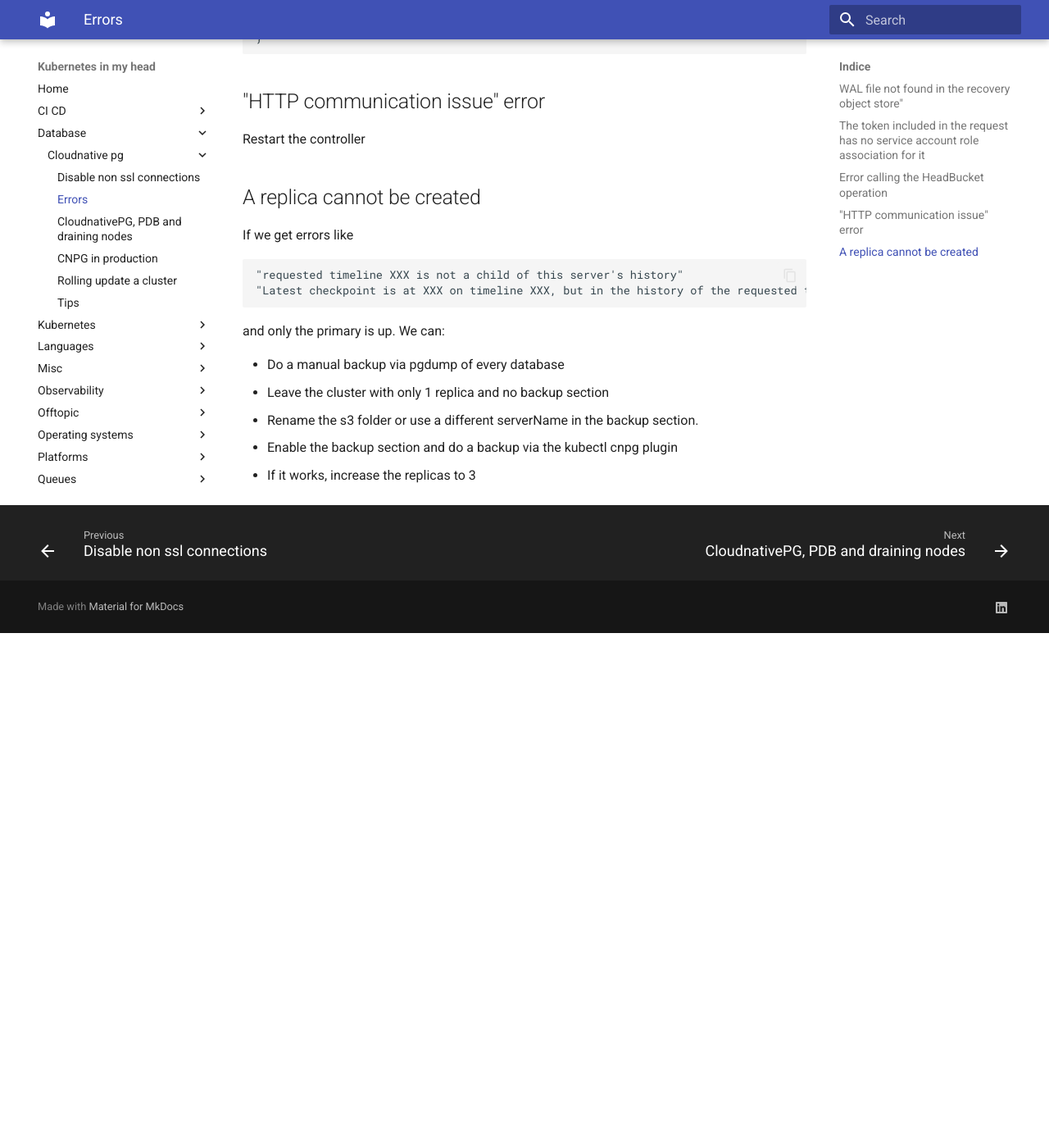
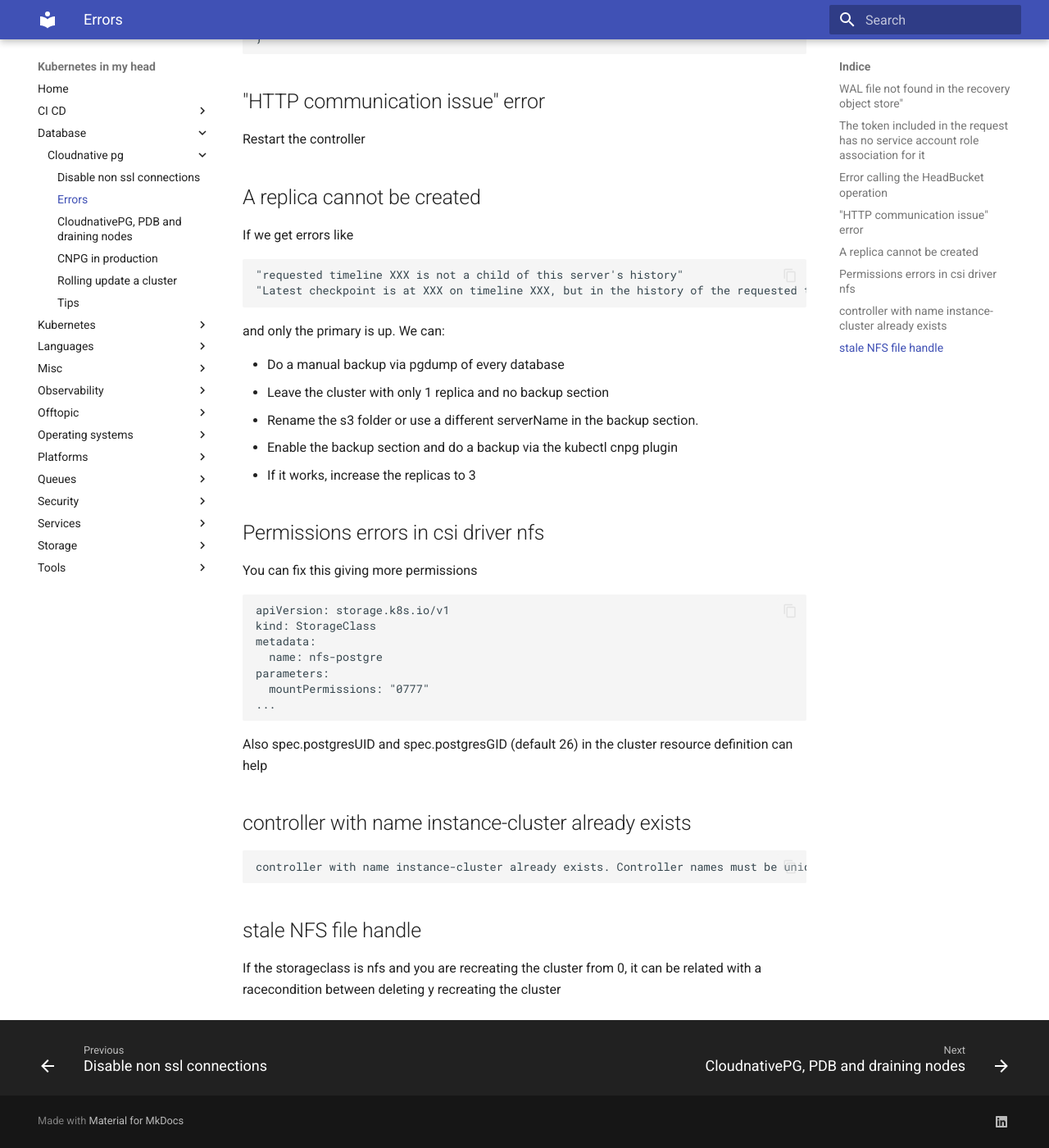
Before and after one commit to jorgelon/kubernetesinmyhead.net, an MkDocs documentation site: the page built from docs/database/cloudnative-pg/errors.md, in a window 1280 px wide and 1400 px high, scrolled down 1110 px. Shown: the whole window at 82% size. Built offline with MkDocs 1.6.1 and Material for MkDocs 9.7.7, drawn with Linux system fonts in a browser that asks for light colours; before the commit the page ends 1882 px from its top, so only the background shows below that.

Commit message:
add more errors

````diff
--- a/docs/database/cloudnative-pg/errors.md
+++ b/docs/database/cloudnative-pg/errors.md
@@ -62,3 +62,29 @@ and only the primary is up. We can:
 - Rename the s3 folder or use a different serverName in the backup section.
 - Enable the backup section and do a backup via the kubectl cnpg plugin
 - If it works, increase the replicas to 3
+
+## Permissions errors in csi driver nfs
+
+You can fix this giving more permissions
+
+```yaml
+apiVersion: storage.k8s.io/v1
+kind: StorageClass
+metadata:
+  name: nfs-postgre
+parameters:
+  mountPermissions: "0777"
+...
+```
+
+Also spec.postgresUID and spec.postgresGID (default 26) in the cluster resource definition can help
+
+## controller with name instance-cluster already exists
+
+```txt
+controller with name instance-cluster already exists. Controller names must be unique to avoid multiple controllers reporting to the same metric
+```
+
+## stale NFS file handle
+
+If the storageclass is nfs and you are recreating the cluster from 0, it can be related with a racecondition between deleting y recreating the cluster
````
